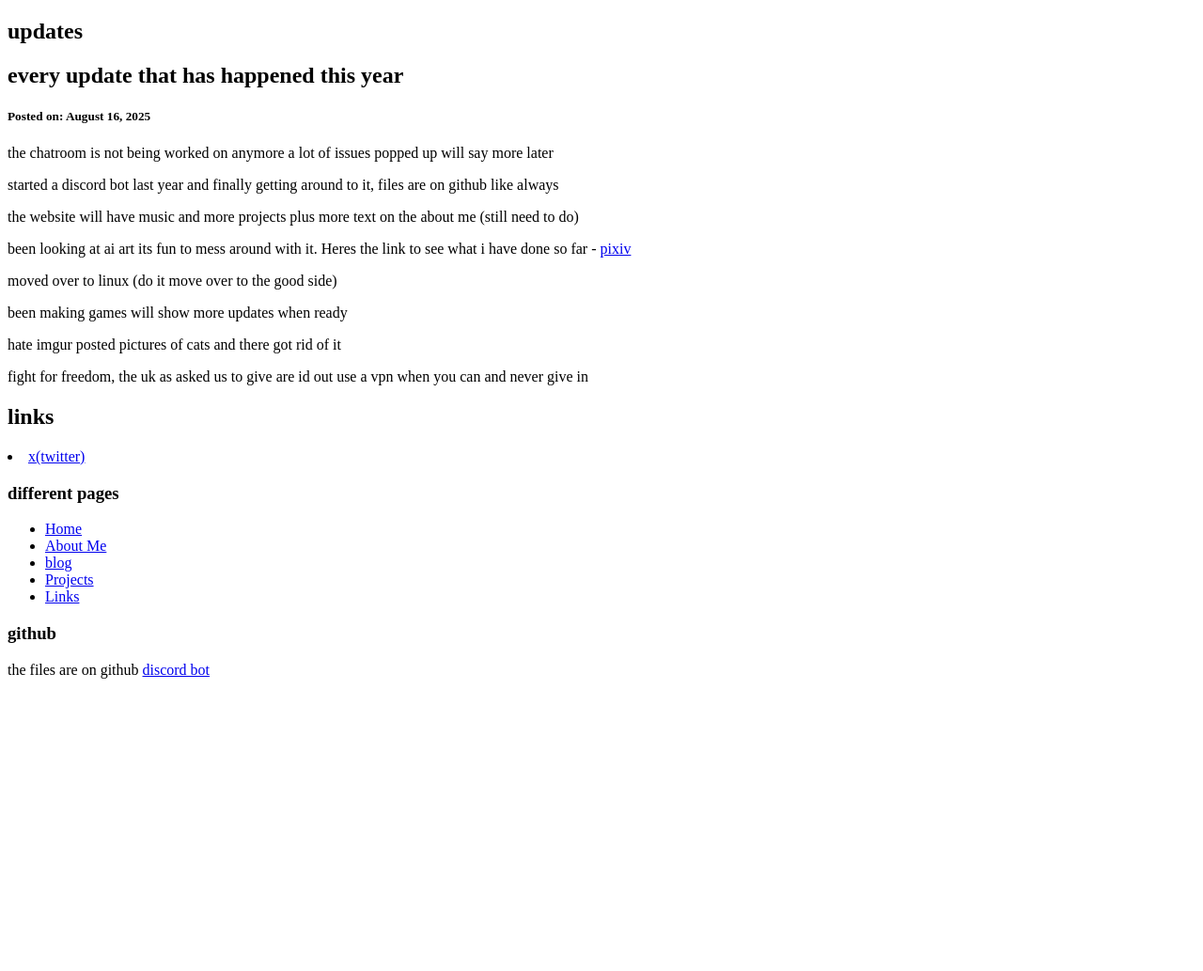
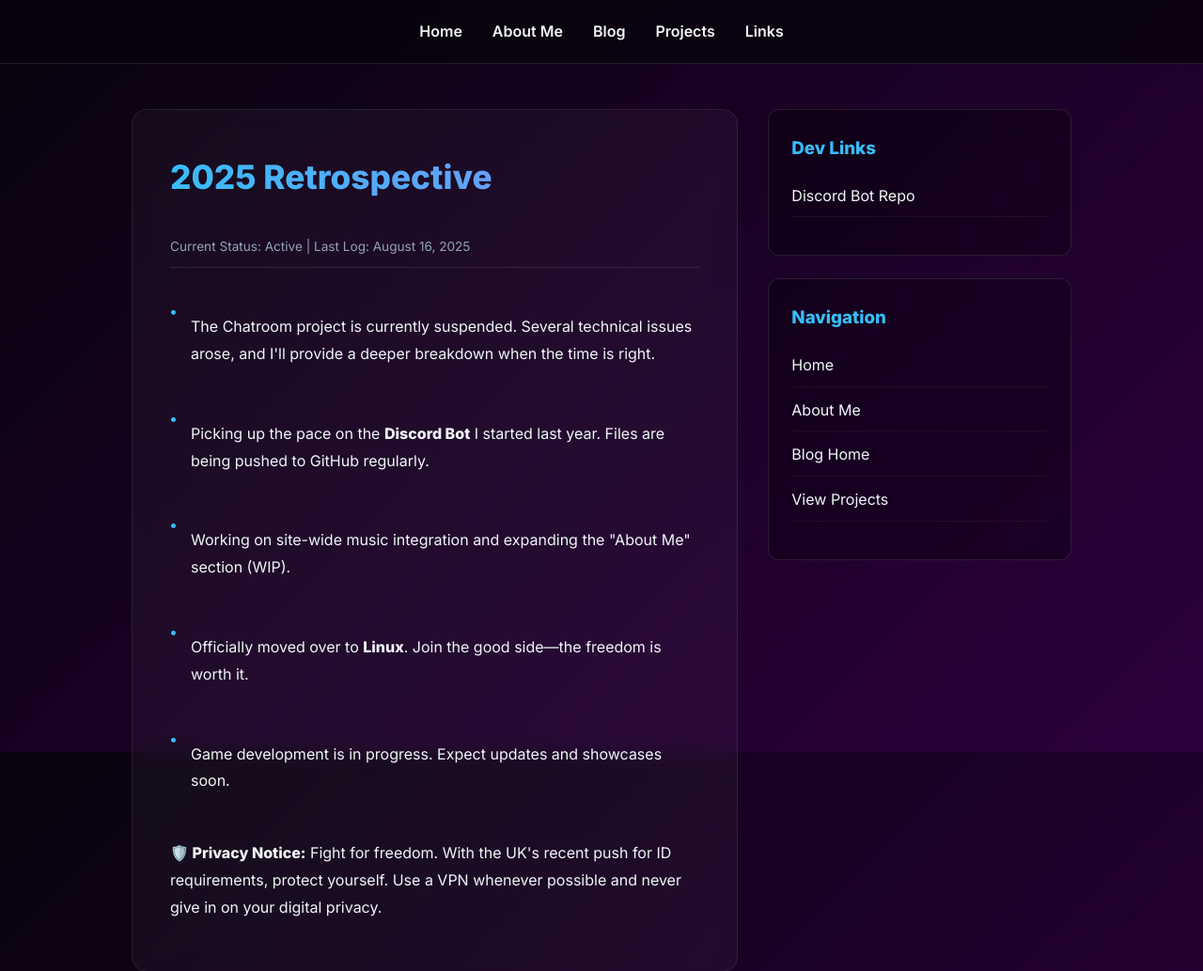
Before and after one commit to hutcch0/neocities-website-code, a plain HTML site: page html/updates.html in a window 1280 px wide. Shown: the top 1033 px of the page at 94% size. Before the commit the page ends 800 px from the top, so only its background shows below. Drawn offline with Linux system fonts and the light colour scheme.

Commit message:
Revamp updates.html with new layout and content

```diff
--- a/html/updates.html
+++ b/html/updates.html
@@ -1,51 +1,212 @@
 <!DOCTYPE html>
-<html>
+<html lang="en">
 <head>
-<meta name="viewport" content="width=device-width, initial-scale=1">
-<title>blog</title>
-<link rel="stylesheet" href="/static/css/blog.css">
+    <meta charset="UTF-8">
+    <meta name="viewport" content="width=device-width, initial-scale=1.0">
+    <title>Updates | Hutcch</title>
+    <link href="https://fonts.googleapis.com/css2?family=Inter:wght@400;600;800&display=swap" rel="stylesheet">
+
+    <style>
+        :root {
+            --main-gradient: linear-gradient(135deg, #08030d, #2c003e);
+            --blue-gradient: linear-gradient(90deg, #38bdf8, #818cf8);
+            --card-bg: rgba(255, 255, 255, 0.04);
+            --accent: #38bdf8;
+            --text: #f1f5f9;
+            --text-dim: #94a3b8;
+            --warning: #fbbf24;
+        }
+
+        body {
+            margin: 0;
+            font-family: 'Inter', sans-serif;
+            background: var(--main-gradient);
+            background-attachment: fixed;
+            color: var(--text);
+            line-height: 1.8;
+            min-height: 100vh;
+        }
+
+        .main-header {
+            background: rgba(8, 3, 13, 0.8);
+            backdrop-filter: blur(12px);
+            padding: 1.2rem 0;
+            border-bottom: 1px solid rgba(255, 255, 255, 0.1);
+            position: sticky;
+            top: 0;
+            z-index: 1000;
+        }
+
+        .nav-links {
+            display: flex;
+            justify-content: center;
+            list-style: none;
+            gap: 2rem;
+            padding: 0;
+            margin: 0;
+        }
+
+        .nav-links a {
+            color: var(--text);
+            text-decoration: none;
+            font-weight: 600;
+            transition: 0.3s;
+        }
+
+        .nav-links a:hover { color: var(--accent); }
+
+        .content-wrapper {
+            max-width: 1000px;
+            margin: 3rem auto;
+            padding: 0 1.5rem;
+            display: grid;
+            grid-template-columns: 2fr 1fr;
+            gap: 2rem;
+        }
+
+        .update-card {
+            background: var(--card-bg);
+            padding: 2.5rem;
+            border-radius: 16px;
+            border: 1px solid rgba(255, 255, 255, 0.08);
+            backdrop-filter: blur(10px);
+            overflow: visible;
+            height: auto;
+        }
+
+        .update-card h1 {
+            margin-top: 0;
+            font-size: 2.2rem;
+            background: var(--blue-gradient);
+            -webkit-background-clip: text;
+            -webkit-text-fill-color: transparent;
+            font-weight: 800;
+        }
+
+        .post-meta {
+            color: var(--text-dim);
+            font-size: 0.85rem;
+            margin-bottom: 2rem;
+            border-bottom: 1px solid rgba(255,255,255,0.1);
+            padding-bottom: 10px;
+        }
+
+        .update-item {
+            margin-bottom: 1.5rem;
+            display: flex;
+            gap: 15px;
+        }
+
+        .update-item span { color: var(--accent); font-weight: bold; }
+
+        .alert-wrapper {
+            display: block !important;
+            width: 100%;
+            margin-top: 2rem;
+            min-height: 100px;
+            clear: both;
+        }
+
+        .privacy-alert {
+            display: block !important;
+            visibility: visible !important;
+            background: rgba(251, 191, 36, 0.1);
+            border-left: 4px solid var(--warning);
+            padding: 1.5rem;
+            border-radius: 8px;
+            color: var(--warning);
+            position: relative;
+            z-index: 10;
+        }
+
+        .sidebar-box {
+            background: rgba(0, 0, 0, 0.3);
+            padding: 1.5rem;
+            border-radius: 12px;
+            border: 1px solid rgba(255, 255, 255, 0.1);
+            margin-bottom: 1.5rem;
+        }
+
+        .side-nav { list-style: none; padding: 0; }
+        .side-nav li { margin: 10px 0; border-bottom: 1px solid rgba(255,255,255,0.05); padding-bottom: 8px;}
+        .side-nav a { color: var(--text); text-decoration: none; transition: 0.2s; }
+        .side-nav a:hover { color: var(--accent); padding-left: 5px; }
+
+        @media (max-width: 800px) {
+            .content-wrapper { grid-template-columns: 1fr; }
+        }
+    </style>
 </head>
 <body>
 
-<div class="header">
-  <h2>updates</h2>
-</div>
-
-  <div class="leftcolumn">
-    <div class="card">
-      <h2>every update that has happened this year</h2>
-      <h5>Posted on: August 16, 2025</h5>
-            <p>the chatroom is not being worked on anymore a lot of issues popped up will say more later</p>
-            <p>started a discord bot last year and finally getting around to it, files are on github like always</p>
-            <p>the website will have music and more projects plus more text on the about me (still need to do)</p>
-            <p>been looking at ai art its fun to mess around with it. Heres the link to see what i have done so far - <a href="https://www.pixiv.net/en/users/118980426">pixiv</a></p>
-            <p>moved over to linux (do it move over to the good side)</p>
-            <p>been making games will show more updates when ready</p>
-            <p>hate imgur posted pictures of cats and there got rid of it</p>
-            <p>fight for freedom, the uk as asked us to give are id out use a vpn when you can and never give in</p>
-
-  </div>
-  <div class="rightcolumn">
-    <div class="card">
-      <h2>links</h2>
-               <li><a href="https://x.com/chatroombyHVN">x(twitter)</a></li>
-    </div>
-    <div class="card">
-      <h3>different pages</h3>
-            <ul>
+    <header class="main-header">
+        <nav>
+            <ul class="nav-links">
                 <li><a href="/html/index.html">Home</a></li>
                 <li><a href="/html/about-me.html">About Me</a></li>
-                <li><a href="/html/blog.html">blog</a></li>
+                <li><a href="/html/blog.html">Blog</a></li>
                 <li><a href="/html/Projects-Page.html">Projects</a></li>
-                <li><a href="/html/Links-Page.html.html">Links</a></li>
+                <li><a href="/html/card.html">Links</a></li>
             </ul>
-    </div>
-    <div class="card">
-      <h3>github</h3>
-      <p>the files are on github <a href="https://github.com/hutcch0/bot/tree/main">discord bot</a></p>
-    </div>
-  </div>
-</div>
+        </nav>
+    </header>
+
+    <main class="content-wrapper">
+        <article class="update-card">
+            <h1>2025 Retrospective</h1>
+            <div class="post-meta">Current Status: Active | Last Log: August 16, 2025</div>
+
+            <div class="update-content">
+                <div class="update-item">
+                    <span>•</span>
+                    <p>The Chatroom project is currently suspended. Several technical issues arose, and I'll provide a deeper breakdown when the time is right.</p>
+                </div>
+
+                <div class="update-item">
+                    <span>•</span>
+                    <p>Picking up the pace on the <strong>Discord Bot</strong> I started last year. Files are being pushed to GitHub regularly.</p>
+                </div>
+
+                <div class="update-item">
+                    <span>•</span>
+                    <p>Working on site-wide music integration and expanding the "About Me" section (WIP).</p>
+                </div>
+
+                <div class="update-item">
+                    <span>•</span>
+                    <p>Officially moved over to <strong>Linux</strong>. Join the good side—the freedom is worth it.</p>
+                </div>
+
+                <div class="update-item">
+                    <span>•</span>
+                    <p>Game development is in progress. Expect updates and showcases soon.</p>
+                </div>
+
+                <div class="alert-wrapper">
+                        <strong>🛡️ Privacy Notice:</strong> Fight for freedom. With the UK's recent push for ID requirements, protect yourself. Use a VPN whenever possible and never give in on your digital privacy.
+                </div>
+            </div>
+        </article>
+
+        <aside>
+            <div class="sidebar-box">
+                <h3 style="color:var(--accent); margin-top:0;">Dev Links</h3>
+                <ul class="side-nav">
+                    <li><a href="https://github.com/hutcch0/bot/tree/main">Discord Bot Repo</a></li>
+                </ul>
+            </div>
+
+            <div class="sidebar-box">
+                <h3 style="color:var(--accent); margin-top:0;">Navigation</h3>
+                <ul class="side-nav">
+                    <li><a href="/html/index.html">Home</a></li>
+                    <li><a href="/html/about-me.html">About Me</a></li>
+                    <li><a href="/html/blog.html">Blog Home</a></li>
+                    <li><a href="/html/Projects-Page.html">View Projects</a></li>
+                </ul>
+            </div>
+        </aside>
+    </main>
 
 </body>
 </html>
```
